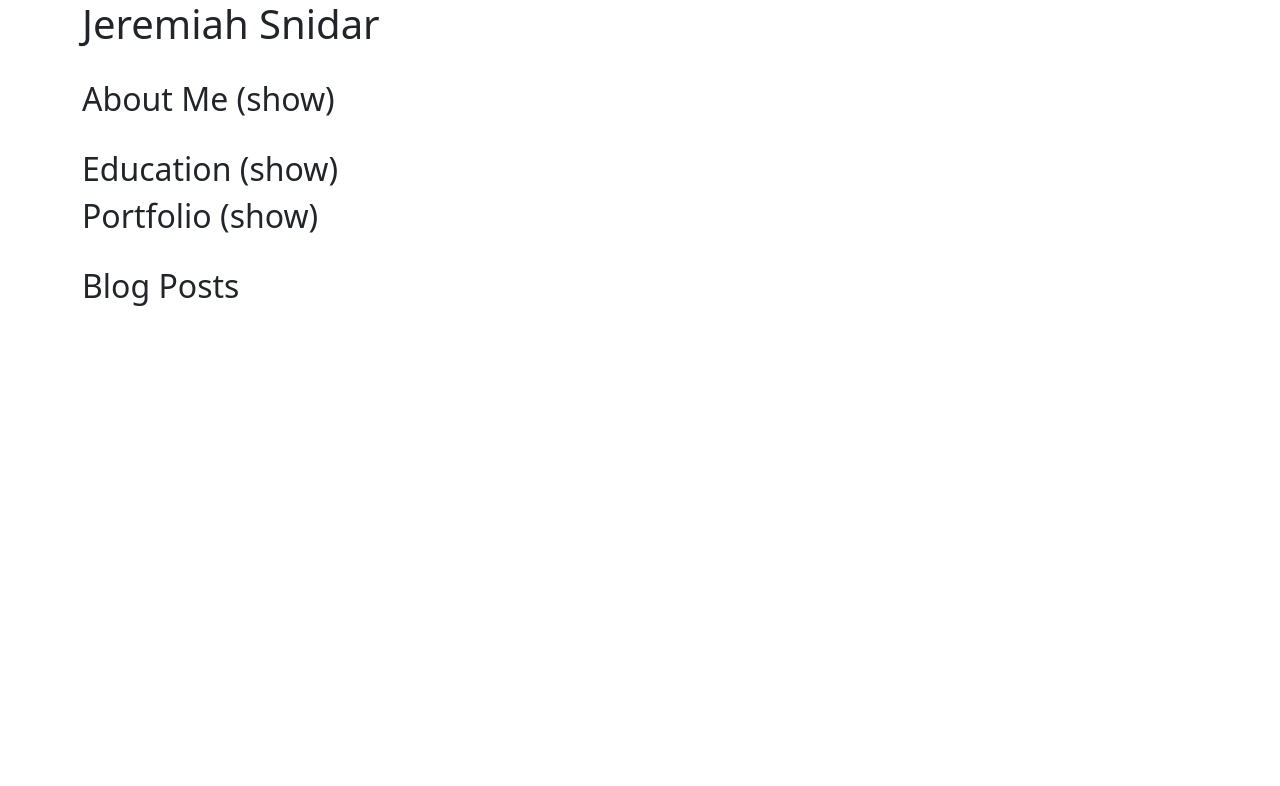
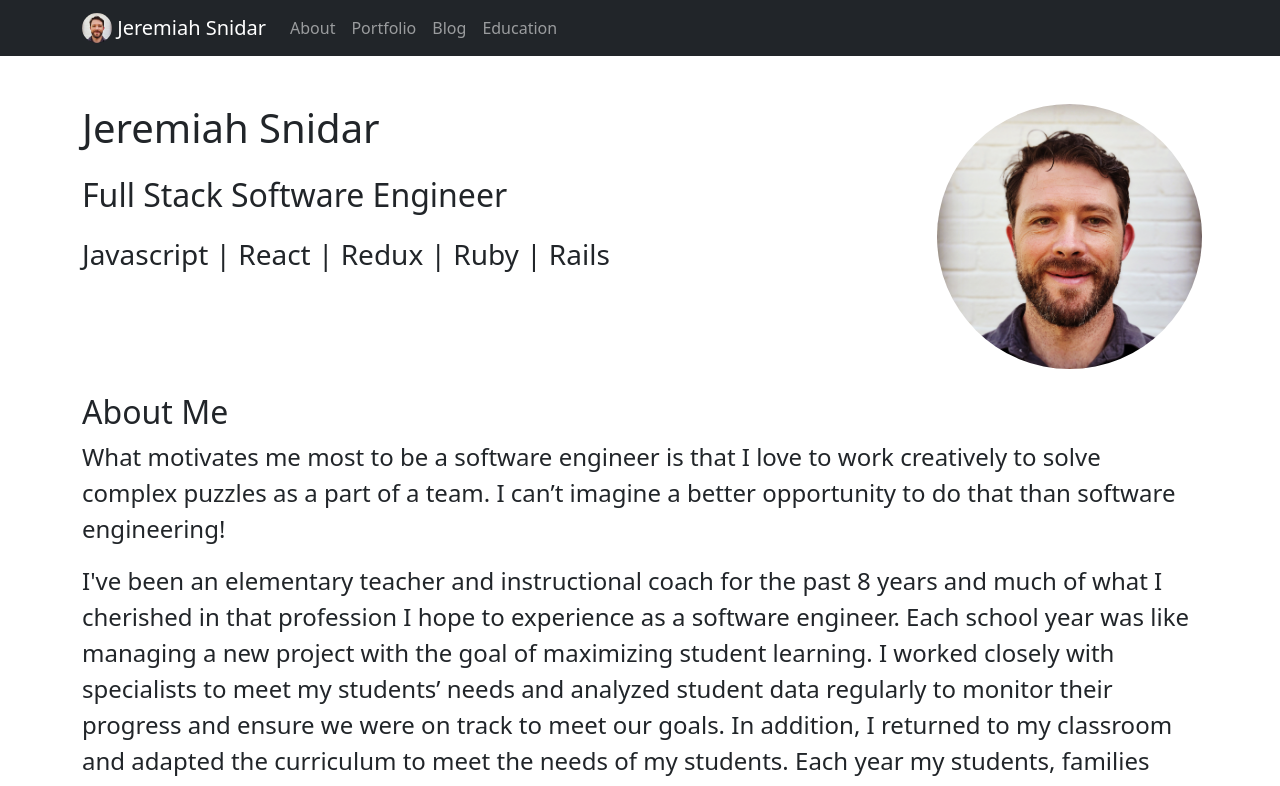
Before and after one commit to jsnidar/jeremiah-snidar-portfolio, a React (Create React App) app: page / in a window 1280 px wide. Shown: the top 786 px of the page. Built offline with nearby package versions, Linux system fonts and the light colour scheme; a web font is replaced by a local one.

Commit message:
Add navigation

```diff
--- a/package.json
+++ b/package.json
@@ -10,6 +10,7 @@
     "react": "^17.0.2",
     "react-bootstrap": "^2.2.0",
     "react-dom": "^17.0.2",
+    "react-router-dom": "^6.2.2",
     "react-scripts": "5.0.0",
     "web-vitals": "^2.1.4"
   },
--- a/src/App.js
+++ b/src/App.js
@@ -1,24 +1,44 @@
 import './App.css';
-import { Container, Row } from 'react-bootstrap'
+import { Container, Row, Col, Image } from 'react-bootstrap'
 import 'bootstrap/dist/css/bootstrap.min.css';
+import {
+  Routes,
+  Route,
+} from "react-router-dom";
 import AboutMe from './about/AboutMe';
 import Education from './about/Education';
 import ProjectsContainer from './projects/ProjectsContainer';
-
+import BlogsContainer from './blogs/BlogsContainer';
+import NavBar from './navigation/NavBar';
 
 function App() {
   return (
-    <Container>
-      <Row className="pb-4">
-        <h1 className="fs-1">Jeremiah Snidar</h1>
-      </Row>
-      <AboutMe />
-      <Education />
-      <ProjectsContainer />
-      <Row>
-        <h2>Blog Posts</h2>
-      </Row>
-    </Container>
+    <>
+      <NavBar />
+      <Container>
+        <Row className="pb-4">
+          <Col lg={9} md={8} sm={7}>
+            <h1 className="pt-4 mt-4 fs-1">Jeremiah Snidar</h1>
+            <h2 className="pt-3">Full Stack Software Engineer</h2>
+            <h3 className="pt-3">Javascript | React | Redux | Ruby | Rails</h3>
+          </Col>
+          <Col className="pt-4 pe-2" lg={3} md={4} sm={5}>
+            <Image
+            alt="headshot"
+            src="/profile.JPG"
+            roundedCircle={true}
+            className="img-fluid text-center mt-4"
+          />
+          </Col>
+        </Row>
+        <Routes>
+          <Route path='/' element={<AboutMe />} />
+          <Route path='/portfolio' element={<ProjectsContainer />} />
+          <Route path='/blog-posts' element={<BlogsContainer />} />
+          <Route path='/education' element={<Education />} />
+        </Routes>
+      </Container>
+    </>
   );
 }
 
--- a/src/about/AboutMe.js
+++ b/src/about/AboutMe.js
@@ -1,20 +1,14 @@
-import { useState } from 'react';
 import { Row } from 'react-bootstrap';
 
 
 const AboutMe = () => {
-  const [ showAboutMe, setShowAboutMe ] = useState(false)
-
-  const aboutMeHeader = showAboutMe ? "About Me (hide)" : "About Me (show)"
 
   return(
     <Row className="pb-4 fs-4 text-start">
-      <h2 onClick={() => setShowAboutMe(!showAboutMe)}>{aboutMeHeader}</h2>
-      {showAboutMe ? <>
+      <h2>About Me</h2>
         <p>What motivates me most to be a software engineer is that I love to work creatively to solve complex puzzles as a part of a team. I can’t imagine a better opportunity to do that than software engineering!</p>
         <p>I've been an elementary teacher and instructional coach for the past 8 years and much of what I cherished in that profession I hope to experience as a software engineer. Each school year was like managing a new project with the goal of maximizing student learning. I worked closely with specialists to meet my students’ needs and analyzed student data regularly to monitor their progress and ensure we were on track to meet our goals. In addition, I returned to my classroom and adapted the curriculum to meet the needs of my students. Each year my students, families and teammates changed making some aspects smoother and others more challenging. I loved that process!</p>
         <p>I’m hoping to experience a similar process in software engineering. I want to be part of a team that completes complex projects that help businesses meet their goals. I want to engage in creative conversations about how to develop programs and then go work to bring those conversations to life in the code we write.</p>
-      </> : null }
     </Row>
   )
 }
--- a/src/about/Education.js
+++ b/src/about/Education.js
@@ -1,12 +1,6 @@
-import { useState } from 'react';
 import { Row, Col } from 'react-bootstrap';
 
 const Education = () => {
-
-  const [ showEducation, setShowEducation ] = useState(false)
-
-  const educationHeader = showEducation ? "Education (hide)" : "Education (show)"
-
 
   const education = [
     {
@@ -33,7 +27,7 @@ const Education = () => {
     }
   ]
 
-  const renderEducation = education.map(school => <Row className="pb-4">
+  const renderEducation = education.map((school, index) => <Row key={index} className="pb-4">
     <Col className="text-start fs-4">
       <span className="fw-bold">{school.degree}</span>
       <br></br>
@@ -54,8 +48,8 @@ const Education = () => {
 
   return(
     <Row>
-      <h2 onClick={() => setShowEducation(!showEducation)} className="text-start bp-4">{educationHeader}</h2>
-      {showEducation ? renderEducation : null}
+      <h2 className="text-start bp-4">Education</h2>
+      {renderEducation}
     </Row>
   )
 }
--- /dev/null
+++ b/src/blogs/BlogCard.js
@@ -0,0 +1,33 @@
+
+import { Card, NavLink, Col } from "react-bootstrap"
+
+const BlogCard = ({ post, profile }) => {
+
+  console.log(post)
+
+  const ToText = (node) => {
+    let tag = document.createElement('div')
+    tag.innerHTML = node;
+    node = tag.innerText;
+    return node
+  }
+  return(
+    <Col>
+      <Card className="bg-light border-3">
+        <Card.Img variant="top" src={post.thumbnail} />
+        <Card.Body>
+          <Card.Title className="fs-4">
+            <NavLink
+              onClick={() => window.open(`${post.link}`)}
+            >{post.title}</NavLink>
+          </Card.Title>
+          <Card.Text className="fs-5">
+            {`${ToText(post.description.slice(0, 1000))}...`}
+          </Card.Text>
+        </Card.Body>
+      </Card>
+    </Col>
+  )
+}
+
+export default BlogCard;
--- /dev/null
+++ b/src/blogs/BlogsContainer.js
@@ -0,0 +1,55 @@
+import { Row, Spinner } from 'react-bootstrap';
+import { useEffect, useState } from 'react';
+import BlogCard from './BlogCard';
+
+const BlogsContainer = () => {
+
+  const mediumURL = "https://api.rss2json.com/v1/api.json?rss_url=https://medium.com/feed/@jsnidar"
+
+  const [profile, setProfile] = useState({
+    name: "",
+    profileImage: '',
+    profileUrl: ''
+  })
+
+  const [ blog, setBlog ] = useState({
+    item: [],
+    isLoading: true,
+    error: null
+  })
+
+  useEffect(() => {
+    if(blog.isLoading === true){
+      fetch(mediumURL)
+      .then(res => res.json())
+      .then(info => {
+         setProfile({
+           name: "Jeremiah Snidar",
+           profileUrl: info.feed.link,
+           profileImage: info.feed.image
+         })
+
+         setBlog({
+           item: info.items.filter(post => post.categories.length > 0),
+           isLoading: false
+          })
+      })
+      .catch(err => setBlog({error: err.message}))
+    }
+  }, [blog.isLoading])
+
+  const renderBlogs = blog.item.length > 0 ? blog.item.map((post, index) => <BlogCard profile={profile} post={post} key={index} />) : null
+
+  return (
+    <>
+      <Row className="pb-4">
+        <h2>Blog Posts</h2>
+      </Row>
+      <Row s={1} md={2} xl={3} className='g-4'>
+        { blog.isLoading ? <Spinner animation="grow" variant="dark" /> : renderBlogs}
+      </Row>
+    </>
+  )
+}
+
+export default BlogsContainer;
--- a/src/index.js
+++ b/src/index.js
@@ -1,13 +1,14 @@
 import React from 'react';
 import ReactDOM from 'react-dom';
+import { BrowserRouter } from 'react-router-dom';
 import './index.css';
 import App from './App';
 import reportWebVitals from './reportWebVitals';
 
 ReactDOM.render(
-  <React.StrictMode>
+  <BrowserRouter>
     <App />
-  </React.StrictMode>,
+  </BrowserRouter>,
   document.getElementById('root')
 );
 
--- /dev/null
+++ b/src/navigation/NavBar.js
@@ -0,0 +1,38 @@
+import React from 'react';
+import { Container, Navbar, Nav, Image} from 'react-bootstrap';
+
+const NavBar = () => {
+
+  const links = <>
+    <Nav.Link href="/">About</Nav.Link>
+    <Nav.Link href="/portfolio">Portfolio</Nav.Link>
+    <Nav.Link href="/blog-posts">Blog</Nav.Link>
+    <Nav.Link href='/education'>Education</Nav.Link>
+  </>
+
+  return (
+      <Navbar className='navigation' bg='dark' variant="dark" expand="lg" sticky="top">
+        <Container>
+          <Navbar.Brand href="/">
+          <Image
+          alt=""
+          src="/profile.JPG"
+          width="30"
+          height="30"
+          roundedCircle={true}
+          className="d-inline-block align-top"
+        />{' '}
+            Jeremiah Snidar
+          </Navbar.Brand>
+          <Navbar.Toggle aria-controls="basic-navbar-nav" />
+          <Navbar.Collapse id="basic-navbar-nav">
+            <Nav >
+              {links}
+            </Nav>
+          </Navbar.Collapse>
+        </Container>
+      </Navbar>
+  )
+}
+
+export default NavBar;
--- a/src/projects/ProjectsContainer.js
+++ b/src/projects/ProjectsContainer.js
@@ -1,10 +1,7 @@
-import { useState } from "react";
 import { Row } from "react-bootstrap";
 import ProjectCard from "./ProjectCard";
 
 const ProjectsContainer = () => {
-
-  const [ showProjects, setShowProjects ] = useState(false)
 
   const projects = [
     {
@@ -28,14 +25,12 @@ const ProjectsContainer = () => {
     }
   ]
 
-  const projectsHeader = showProjects ? "Portfolio (hide)" : "Portfolio (show)"
-
-  const renderProjects = projects.map(project => <ProjectCard project={project}/>)
+  const renderProjects = projects.map((project, index) => <ProjectCard key={index} project={project}/>)
 
   return (
     <Row className="pb-4 fs-4 text-start">
-      <h2 onClick={() => setShowProjects(!showProjects)}>{projectsHeader}</h2>
-      {showProjects ? renderProjects : null }
+      <h2>Portfolio</h2>
+      {renderProjects}
     </Row>
   )
 
```
Also changed, not shown: public/profile.JPG (added), 1 other file (tests, documents, lock files or other folders).
